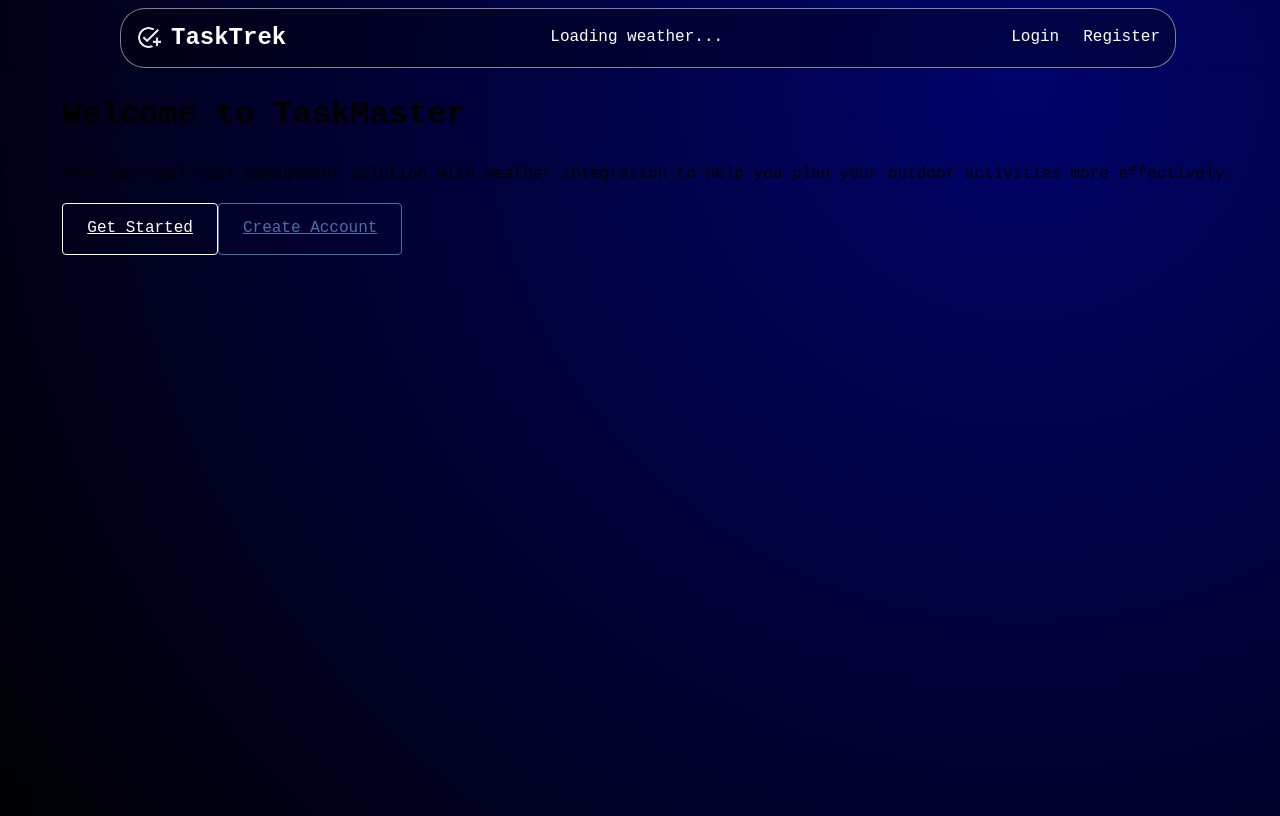
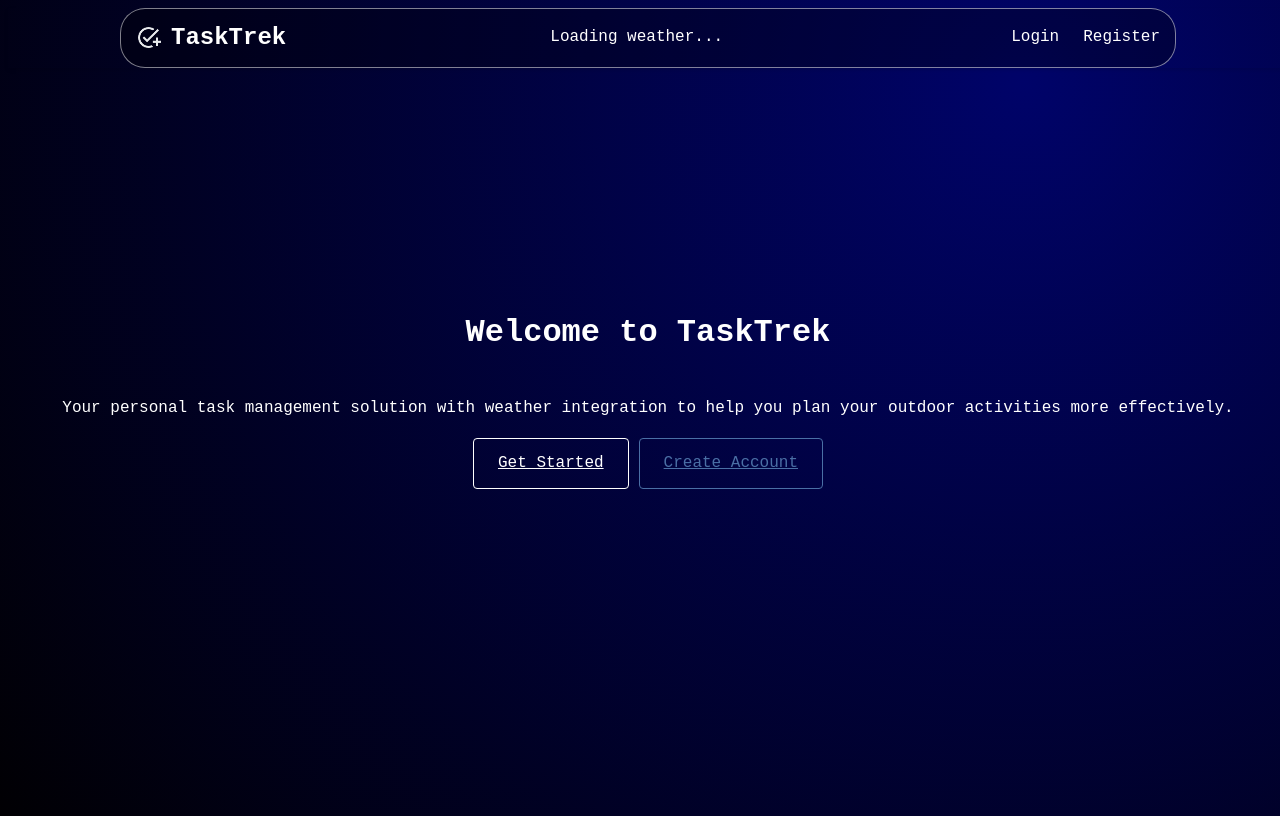
Before and after one commit to SamP231004/QuadB-Tech-_ToDo-Application, a React (Vite) app: page / in a window 1280 px wide. Built offline with nearby package versions, Linux system fonts and the light colour scheme; no server answers; a web font is replaced by a local one.

Commit message:
a bit updation

```diff
--- a/src/App.css
+++ b/src/App.css
@@ -548,3 +548,16 @@ option {
 }
 
 /* ************************************************************************************************************************* */
+
+.home-content {
+  display: flex;
+  flex-direction: column;
+  color: white;
+  justify-content: center;
+  align-items: center;
+  height: 80vh;
+}
+.home-actions {
+  gap: 10px;
+  display: flex;
+}
--- a/src/App.jsx
+++ b/src/App.jsx
@@ -35,7 +35,7 @@ const HomePage = () => {
     <div className="home-page">
       <div className="container">
         <div className="home-content">
-          <h1>Welcome to TaskMaster</h1>
+          <h1>Welcome to TaskTrek</h1>
           <p>
             Your personal task management solution with weather integration
             to help you plan your outdoor activities more effectively.
```
